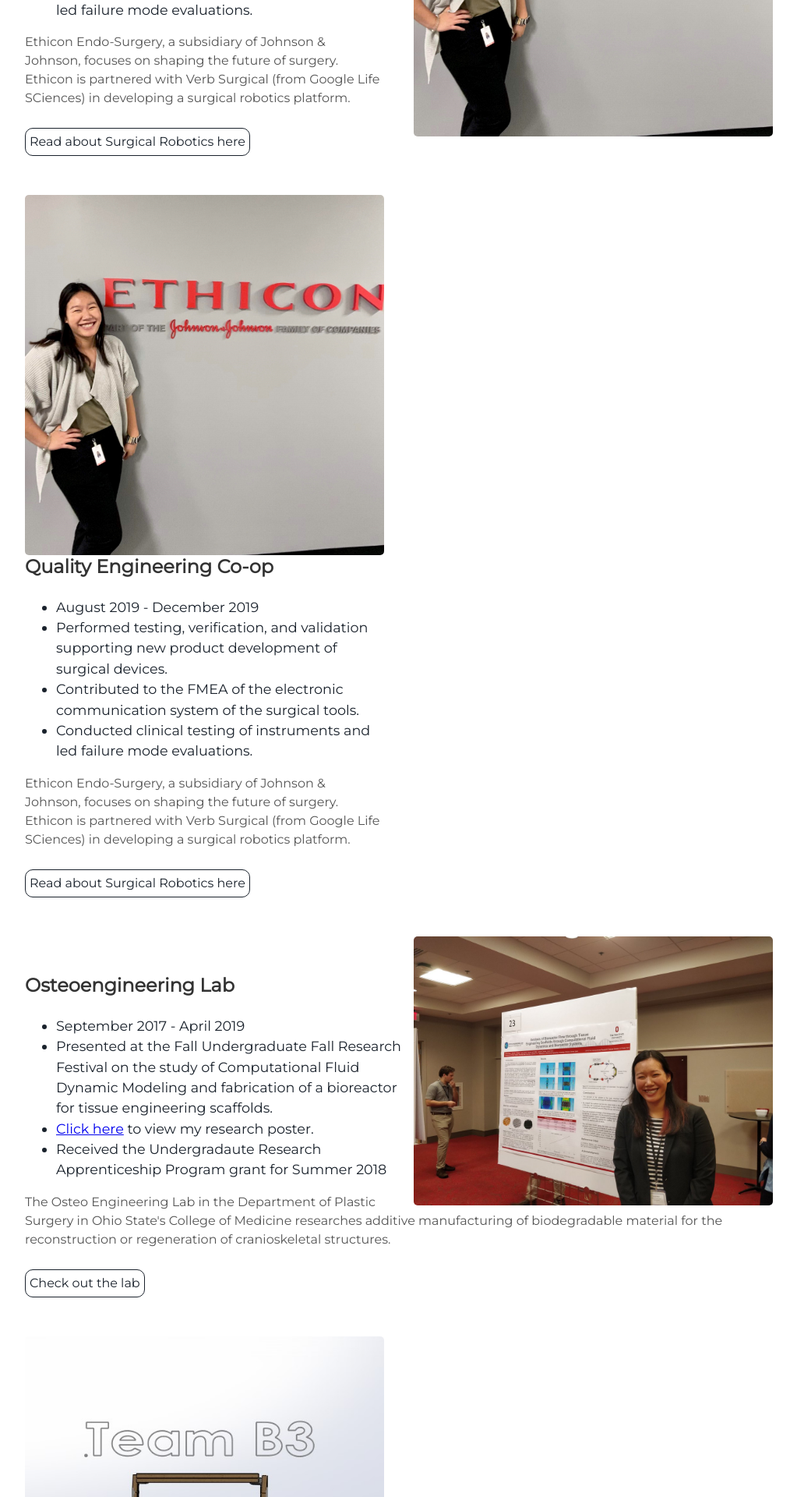
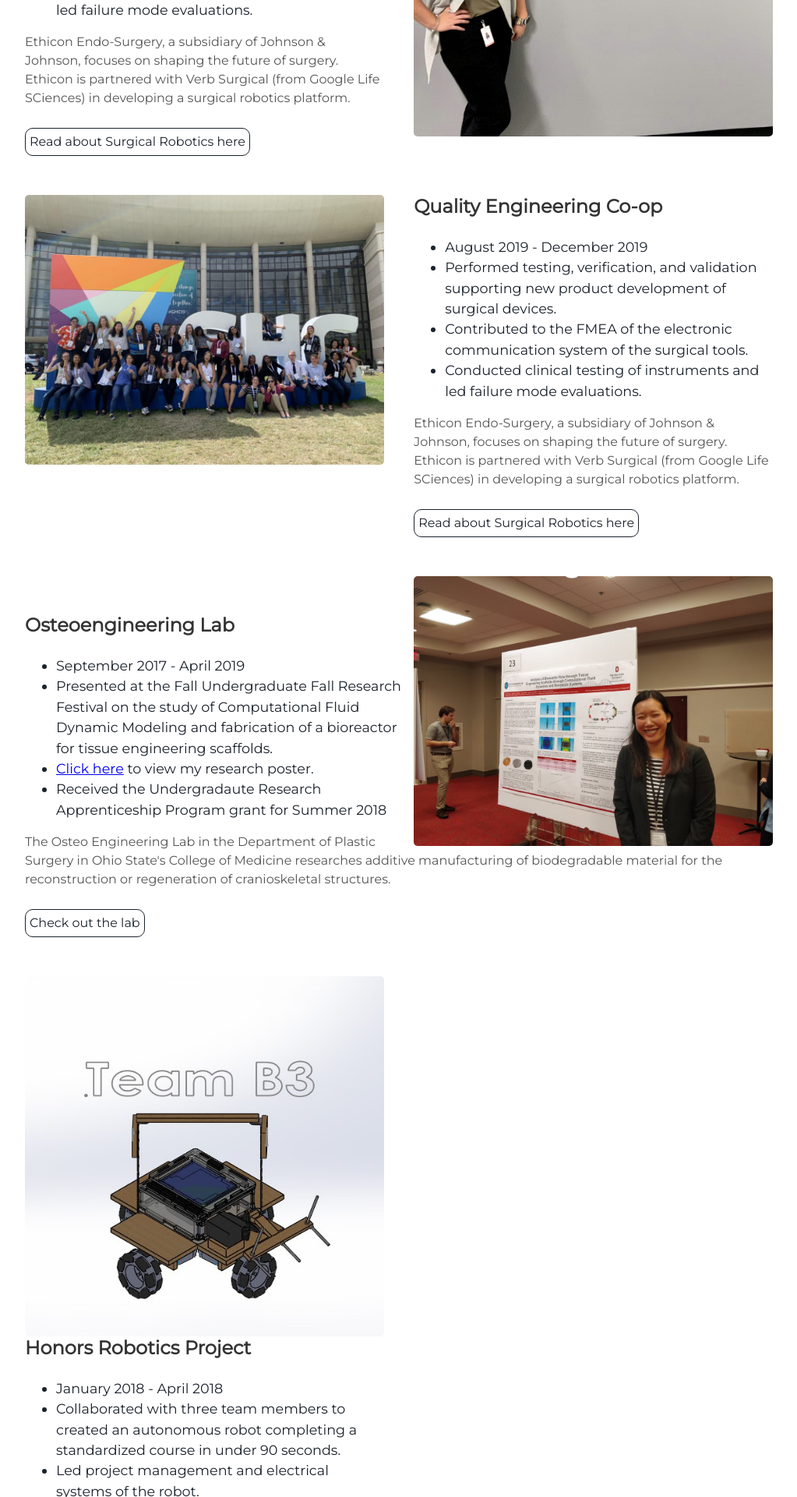
Before and after one commit to laurenpham/projects, a Jekyll site: the page built from index.html, in a window 1280 px wide. Shown: the part 1374-3294 px from the top of the page at 78% size, without its empty margins (128-1151 px from the left). Built offline with Jekyll 4.4.1, drawn with Linux system fonts in a browser that asks for light colours.

Commit message:
Update projects.html

```diff
--- a/_includes/projects.html
+++ b/_includes/projects.html
@@ -19,9 +19,9 @@
 </div>
 <div class="user-projects">
   <div class="images-left">
-    <img alt="Ethicon Logo" src="{{ "/assets/img/Ethicon_tag_V_RGB.jpg" | prepend: site.baseurl }}" />
+    <img alt="GHC logo" src="{{ "/assets/img/IMG_2451.JPG" | prepend: site.baseurl }}" />
   </div>
-  <div class="contents">
+  <div class="contents-right">
     <h3> Quality Engineering Co-op </h3>
     <ul>
       <li>August 2019 - December 2019</li>
```
